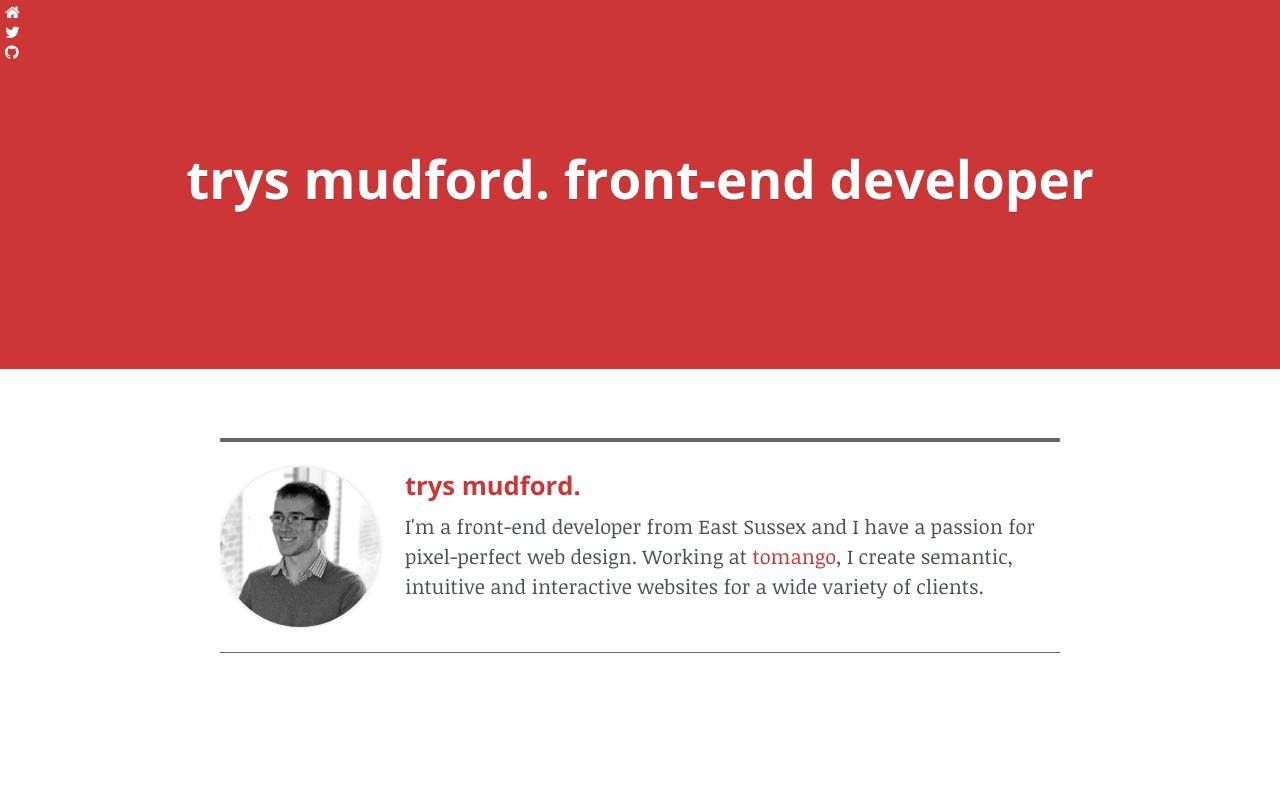
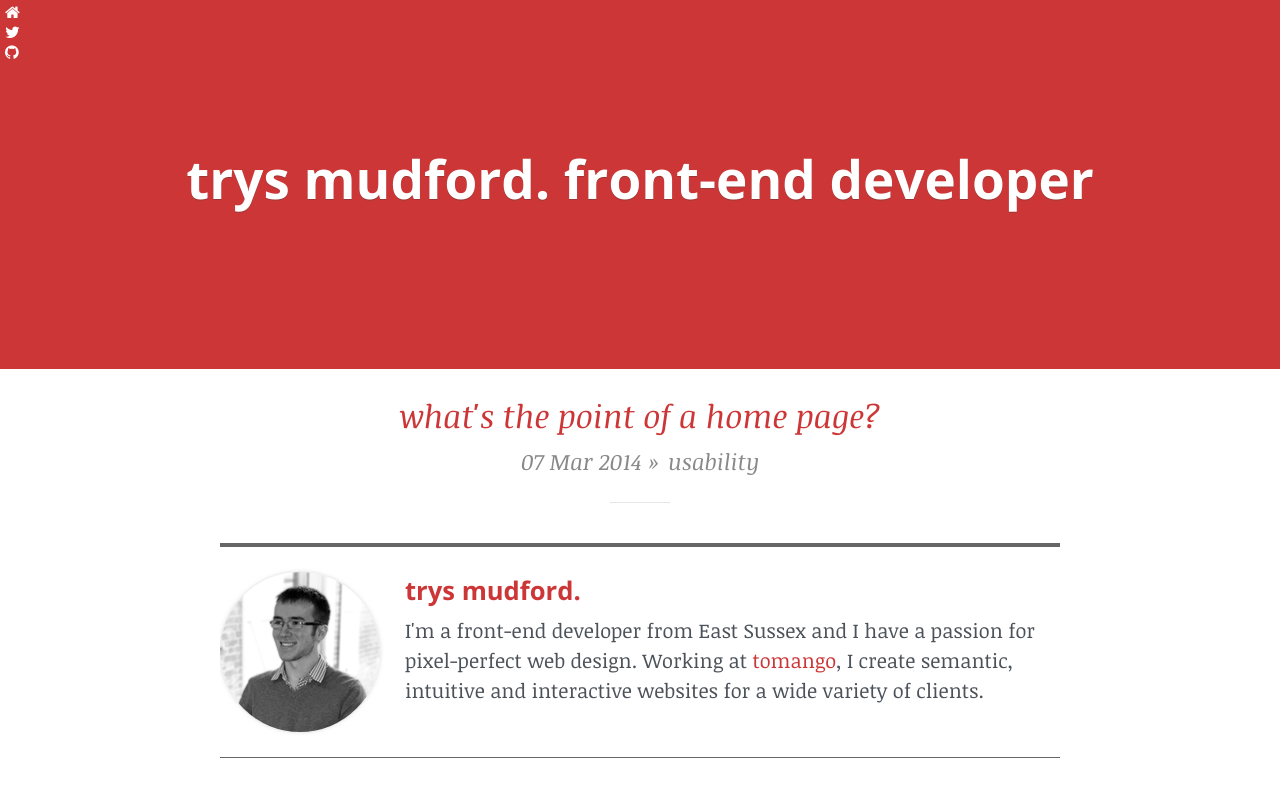
Before and after one commit to trys/trys, a Jekyll site: the page built from index.html, in a window 1280 px wide. Shown: the top 797 px of the page. Built offline with Jekyll 4.4.1, drawn with Linux system fonts in a browser that asks for light colours; nearby versions of some CDN libraries; Markdown is read by kramdown in place of the engine named in the settings; a file with an impossible date is left out.

Commit message:
Updates to what's the point of a home page

```diff
--- a/_posts/2014-03-07-whats-the-point-of-a-home-page.markdown
+++ b/_posts/2014-03-07-whats-the-point-of-a-home-page.markdown
@@ -1,7 +1,7 @@
 ---
 layout: post
 title: "what's the point of a home page?"
-date: {}
+date: 2014-03-07 22:54:59
 categories: usability
 published: true
 ---
```
